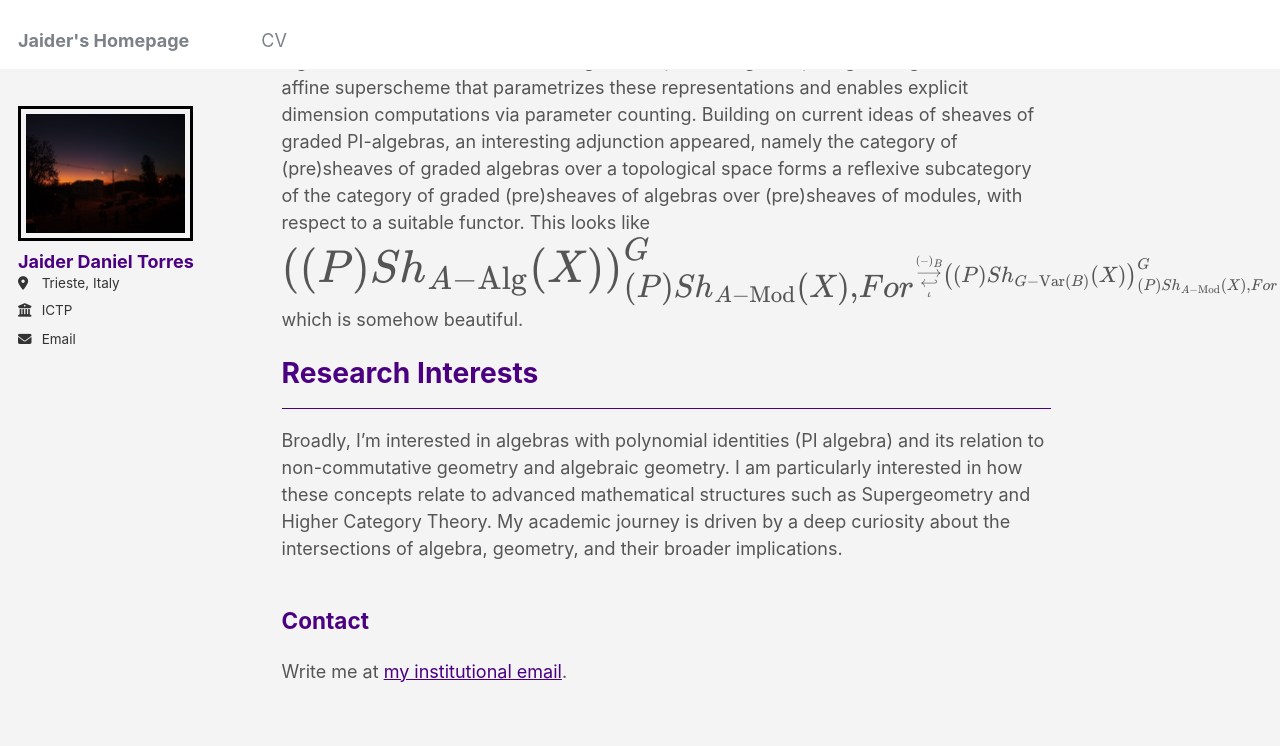
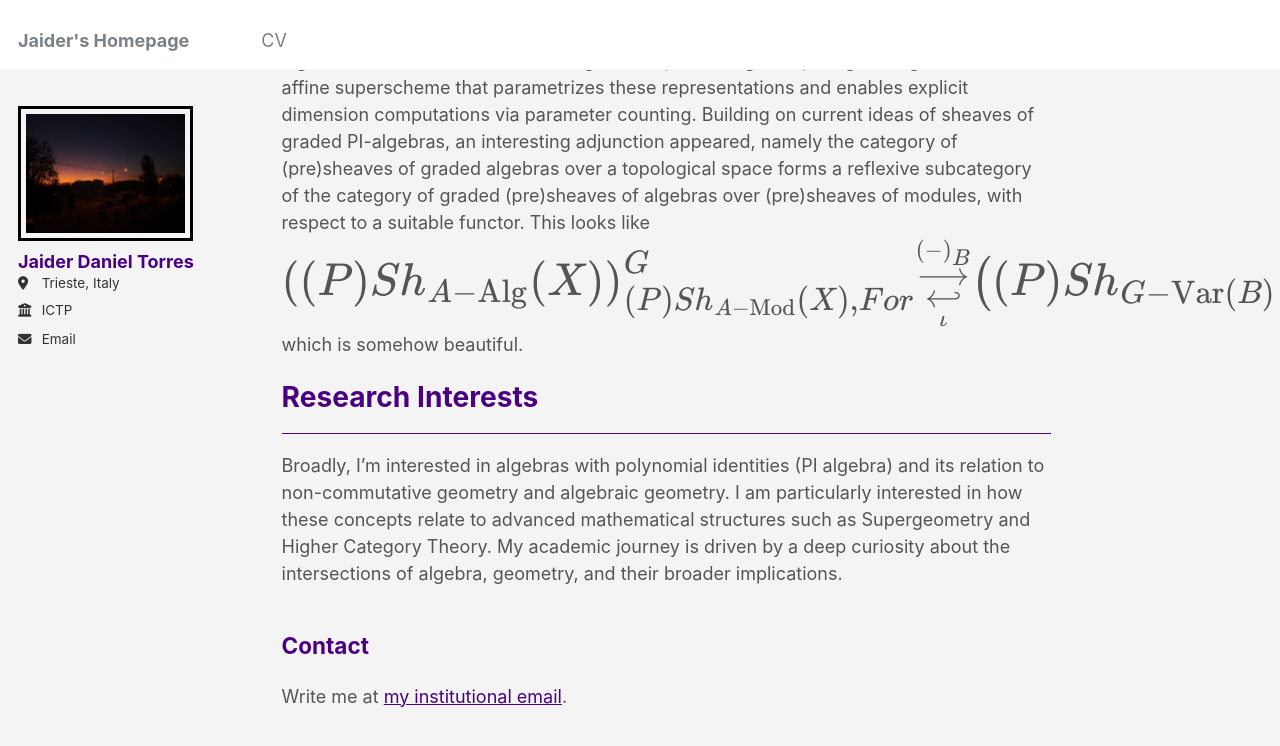
Before and after one commit to jaider-torres/jaider-torres.github.io, a Jekyll site: the page built from _pages/about.md, in a window 1280 px wide and 900 px high, scrolled down 1015 px. Shown: the top 746 px of the window. Built offline with Jekyll 4.4.1, drawn with Linux system fonts in a browser that asks for light colours.

```diff
--- a/_pages/about.md
+++ b/_pages/about.md
@@ -18,7 +18,7 @@ I recently completed my master's degree at [IMECC](https://www.ime.unicamp.br/en
 I worked on graded algebras, their representations, and related geometric aspects. Specifically, I studied the representability of the functor of graded maps between a fixed graded algebra and twisted graded algebras (with certain signature) by a central simple algebra. I began by developing a categorical framework for graded objects and establishing its basic properties. As background, I studied the classical universal map into matrices, namely the representability of the functor of finite-dimensional representations. I then extended representability to the case of graded, possibly non-associative algebras, proving that the functor classifying families of representations is representable. By establishing a graded analogue of the classical isomorphism relating endomorphism algebras under base change, I was able to reduce the problem to a more classical setting.
 
 I then analyzed a concrete example: representations of the free graded associative algebra into twisted commutative algebras. Specializing to superalgebras gave rise to an affine superscheme that parametrizes these representations and enables explicit dimension computations via parameter counting. Building on current ideas of sheaves of graded PI-algebras, an interesting adjunction appeared, namely the category of (pre)sheaves of graded algebras over a topological space forms a reflexive subcategory of the category of graded (pre)sheaves of algebras over (pre)sheaves of modules, with respect to a suitable functor. This looks like
-$$ {\huge \left((P)Sh_{A\mathrm{-Alg}} (X) \right)^G_{(P)Sh_{A\mathrm{-Mod}}(X),For}} \substack{\overset {(-)_B}{\longrightarrow} \\ \underset{\iota}{\hookleftarrow}} \left( (P)Sh_{G\mathrm{-Var}(B)}(X)\right)^G_{(P)Sh_{A\mathrm{-Mod}}(X),For}$$
+$$ {\huge \left((P)Sh_{A\mathrm{-Alg}} (X) \right)^G_{(P)Sh_{A\mathrm{-Mod}}(X),For} \substack{\overset {(-)_B}{\longrightarrow} \\ \underset{\iota}{\hookleftarrow}} \left( (P)Sh_{G\mathrm{-Var}(B)}(X)\right)^G_{(P)Sh_{A\mathrm{-Mod}}(X),For}}$$
 which is somehow beautiful.
 
 # Research Interests
```
